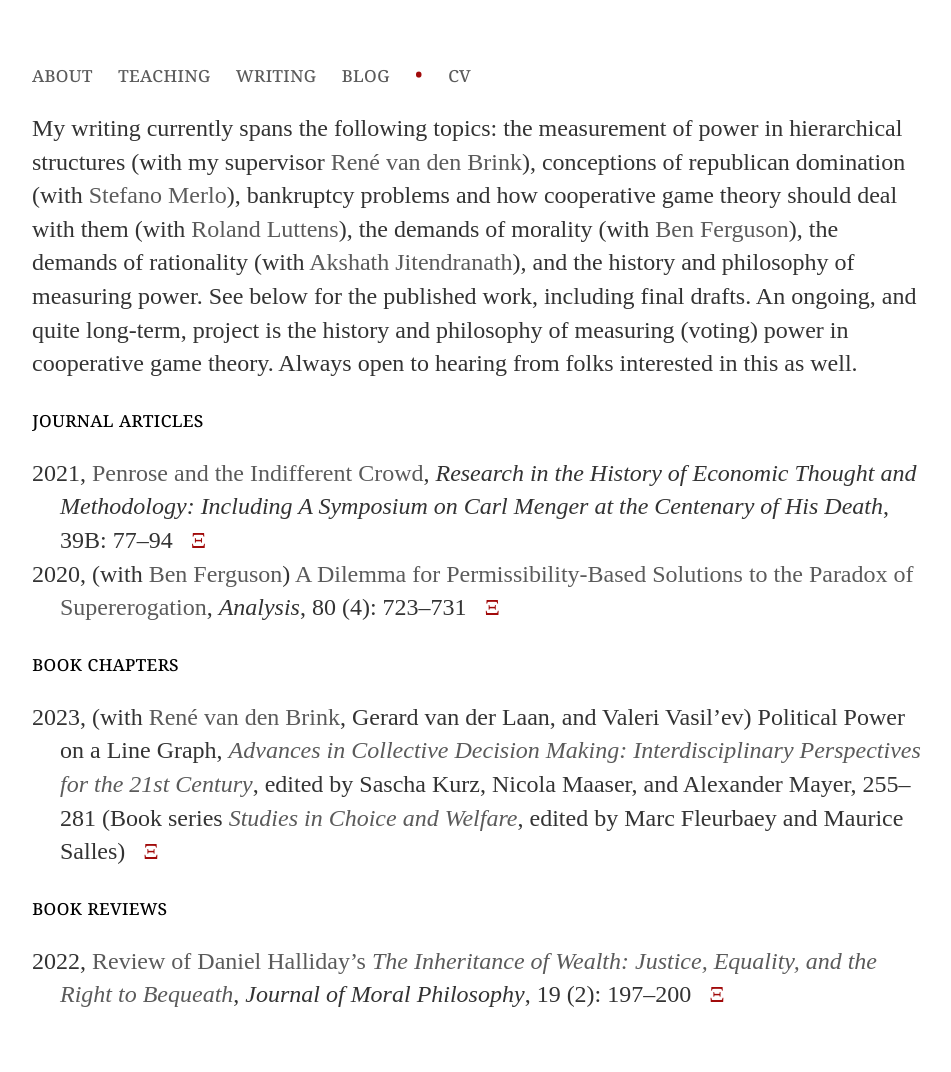
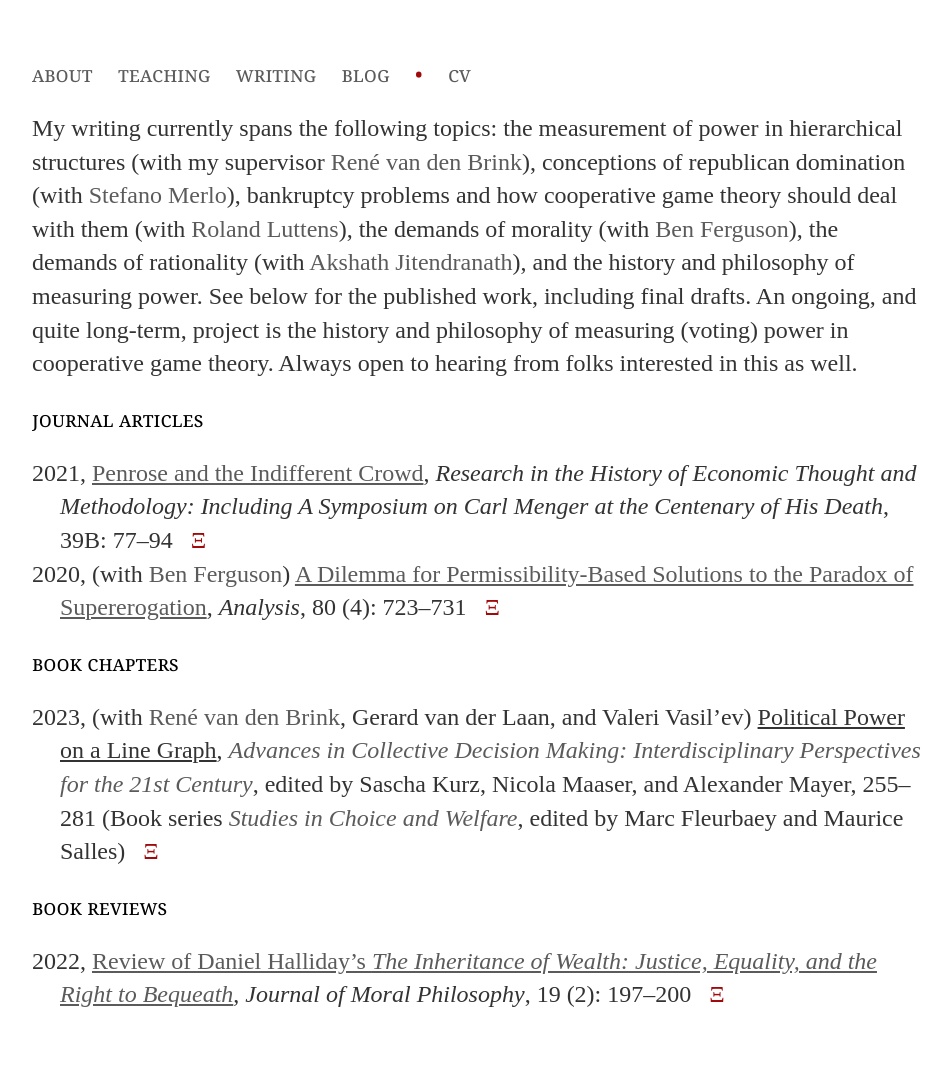
Before and after one commit to uzunovam/uzunovam, a Jekyll site: the page built from writing/index.html, in a window 1280 px wide. Shown: the whole page, without its empty margins (160-1111 px from the left). Built offline with Jekyll 4.4.1, drawn with Linux system fonts in a browser that asks for light colours.

Commit message:
Update index.html

```diff
--- a/writing/index.html
+++ b/writing/index.html
@@ -5,10 +5,10 @@ title: Writing
 <div class="blurb">
 	<p>My writing currently spans the following topics: the measurement of power in hierarchical structures (with my supervisor <a href="http://personal.vu.nl/j.r.vanden.brink/">René van den Brink</a>), conceptions of republican domination (with <a href="https://www.stefanomerlo.org/">Stefano Merlo</a>), bankruptcy problems and how cooperative game theory should deal with them (with <a href="https://research.vu.nl/en/persons/roland-iwan-luttens">Roland Luttens</a>), the demands of morality (with <a href="https://www.benjaminferguson.org/">Ben Ferguson</a>), the demands of rationality (with <a href="https://akshathjitendranath.weebly.com/">Akshath Jitendranath</a>), and the history and philosophy of measuring power. See below for the published work, including final drafts. An ongoing, and quite long-term, project is the history and philosophy of measuring (voting) power in cooperative game theory. Always open to hearing from folks interested in this as well.</p>
 	<section>journal articles</section>
-	<p class="firstreference">2021, <a href="https://doi.org/10.1108/S0743-41542021000039B006">Penrose and the Indifferent Crowd</a>, <cite>Research in the History of Economic Thought and Methodology: Including A Symposium on Carl Menger at the Centenary of His Death</cite>, 39B: 77–94 &nbsp; <a href="/files/papers/Penrose and the Indifferent Crowd.pdf"><bullet>&Xi;</bullet></a></p>
-	<p class="lastreference">2020, (with <a href="https://www.benjaminferguson.org/">Ben Ferguson</a>) <a href="https://doi.org/10.1093/analys/anaa033">A Dilemma for Permissibility-Based Solutions to the Paradox of Supererogation</a>, <cite>Analysis</cite>, 80 (4): 723–731  &nbsp; <a href="/files/papers/A Dilemma for Permissibility-Based Solutions to the Paradox of Supererogation.pdf"><bullet>&Xi;</bullet></a></p>
+	<p class="firstreference">2021, <a href="https://doi.org/10.1108/S0743-41542021000039B006"><u>Penrose and the Indifferent Crowd</u></a>, <cite>Research in the History of Economic Thought and Methodology: Including A Symposium on Carl Menger at the Centenary of His Death</cite>, 39B: 77–94 &nbsp; <a href="/files/papers/Penrose and the Indifferent Crowd.pdf"><bullet>&Xi;</bullet></a></p>
+	<p class="lastreference">2020, (with <a href="https://www.benjaminferguson.org/">Ben Ferguson</a>) <a href="https://doi.org/10.1093/analys/anaa033"><u>A Dilemma for Permissibility-Based Solutions to the Paradox of Supererogation</u></a>, <cite>Analysis</cite>, 80 (4): 723–731  &nbsp; <a href="/files/papers/A Dilemma for Permissibility-Based Solutions to the Paradox of Supererogation.pdf"><bullet>&Xi;</bullet></a></p>
 	<section>book chapters</section>
-	<p class="singlereference">2023, (with <a href="http://personal.vu.nl/j.r.vanden.brink/">René van den Brink</a>, Gerard van der Laan, and Valeri Vasil’ev) Political Power on a Line Graph, <a href="https://link.springer.com/book/9783031216954"><cite>Advances in Collective Decision Making: Interdisciplinary Perspectives for the 21st Century</cite></a>, edited by Sascha Kurz, Nicola Maaser, and Alexander Mayer, 255–281 (Book series <a href="https://www.springer.com/series/6869"><cite>Studies in Choice and Welfare</cite></a>, edited by Marc Fleurbaey and Maurice Salles) &nbsp; <a href="/files/papers/Political Power on a Line Graph.pdf"><bullet>&Xi;</bullet></a></p>
+	<p class="singlereference">2023, (with <a href="http://personal.vu.nl/j.r.vanden.brink/">René van den Brink</a>, Gerard van der Laan, and Valeri Vasil’ev) <u>Political Power on a Line Graph</u>, <a href="https://link.springer.com/book/9783031216954"><cite>Advances in Collective Decision Making: Interdisciplinary Perspectives for the 21st Century</cite></a>, edited by Sascha Kurz, Nicola Maaser, and Alexander Mayer, 255–281 (Book series <a href="https://www.springer.com/series/6869"><cite>Studies in Choice and Welfare</cite></a>, edited by Marc Fleurbaey and Maurice Salles) &nbsp; <a href="/files/papers/Political Power on a Line Graph.pdf"><bullet>&Xi;</bullet></a></p>
 	<section>book reviews</section>
-	<p class="singlereference">2022, <a href="https://doi.org/10.1163/17455243-19020001">Review of Daniel Halliday’s <cite>The Inheritance of Wealth: Justice, Equality, and the Right to Bequeath</cite></a>, <cite>Journal of Moral Philosophy</cite>, 19 (2): 197–200 &nbsp; <a href="/files/papers/Halliday, The Inheritance of Wealth, Review.pdf"><bullet>&Xi;</bullet></a></p>
+	<p class="singlereference">2022, <a href="https://doi.org/10.1163/17455243-19020001"><u>Review of Daniel Halliday’s <cite>The Inheritance of Wealth: Justice, Equality, and the Right to Bequeath</cite></u></a>, <cite>Journal of Moral Philosophy</cite>, 19 (2): 197–200 &nbsp; <a href="/files/papers/Halliday, The Inheritance of Wealth, Review.pdf"><bullet>&Xi;</bullet></a></p>
 </div><!-- /.blurb -->
```
